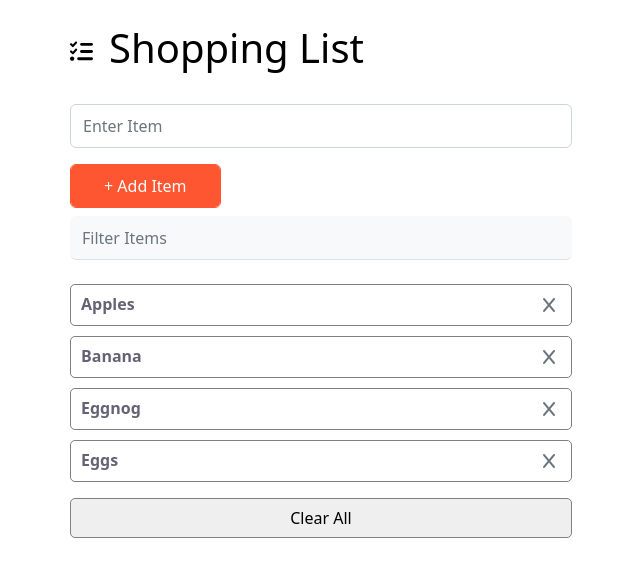
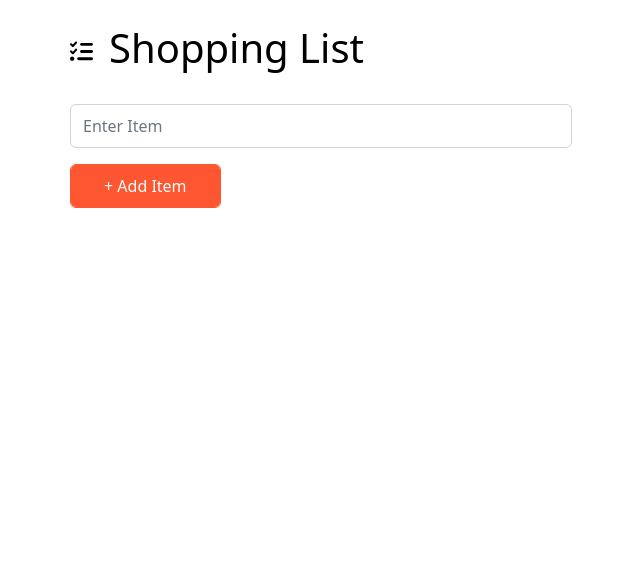
Before and after one commit to ShuvoMallick01/Shopping-List-App-Javascript, a plain HTML site: page index.html in a window 1280 px wide. Shown: the whole page, without its empty margins (319-959 px from the left). Drawn offline with nearby package versions, Linux system fonts and the light colour scheme.

Commit message:
Get Item Form Localstorage and showing to the DOM

```diff
--- a/index.html
+++ b/index.html
@@ -85,13 +85,8 @@
           <div class="list-section mt-4">
             <!-- All item list  -->
             <ul class="item-list" id="item-list">
-              <li class="item">
+              <!-- <li class="item">
                 Apples<button class="remove-item btn-link text-red">
-                  <i class="fa-solid fa-x"></i>
-                </button>
-              </li>
-              <li class="item">
-                Banana<button class="remove-item btn-link text-red">
                   <i class="fa-solid fa-x"></i>
                 </button>
               </li>
@@ -104,7 +99,7 @@
                 Eggs<button class="remove-item btn-link text-red">
                   <i class="fa-solid fa-x"></i>
                 </button>
-              </li>
+              </li> -->
             </ul>
             <!-- End List -->
 
--- a/js/app.js
+++ b/js/app.js
@@ -59,19 +59,23 @@ function createIcon(classes) {
 
 // ADD ITEM TO STORAGE
 function addItemtoStorage(item) {
+  const itemFromStorage = getItemsFromStorage();
+
+  itemFromStorage.push(item);
+  localStorage.setItem("items", JSON.stringify(itemFromStorage));
+}
+
+// GET ITEM FORM STORAGE
+function getItemsFromStorage() {
   let itemFromStorage;
-
+  // console.log(localStorage.getItem("items") == null);
   if (localStorage.getItem("items") == null) {
     itemFromStorage = [];
   } else {
     itemFromStorage = JSON.parse(localStorage.getItem("items"));
   }
 
-  // Add New Item to array
-  itemFromStorage.push(item);
-
-  // Convert to JSON String and set to local storage
-  localStorage.setItem("items", JSON.stringify(itemFromStorage));
+  return itemFromStorage;
 }
 
 // REMOVE ITEM
@@ -122,5 +126,10 @@ filterItems.addEventListener("input", (e) => {
   });
 });
 
+document.addEventListener("DOMContentLoaded", (e) => {
+  const getItemFormStorage = getItemsFromStorage();
+  getItemFormStorage.forEach((item) => addItemtoDOM(item));
+});
+
 // CALL FUNCTIONS
 checkUI();
```
